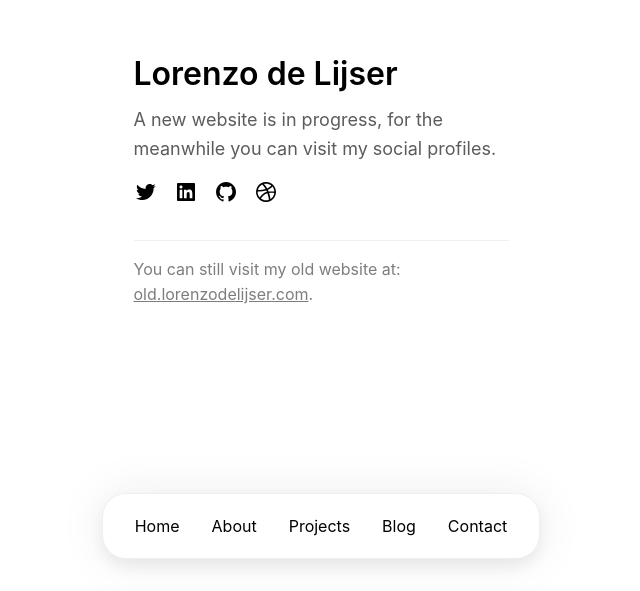
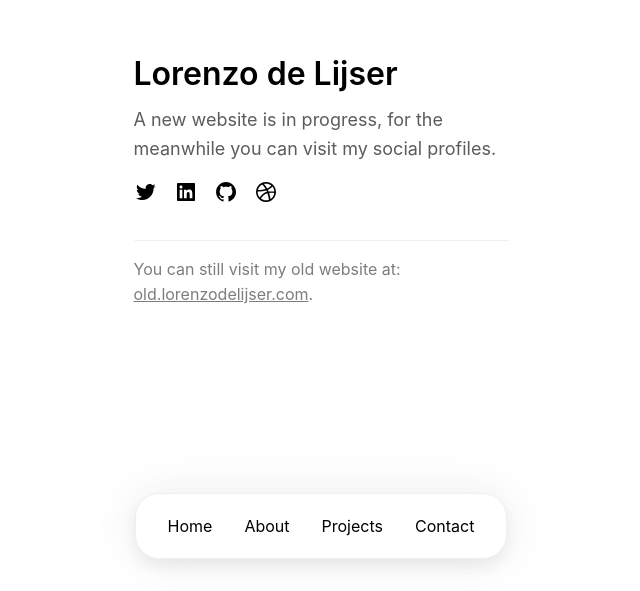
Before and after one commit to lorenzodelijser/temp-personal-website, a Next.js app: page / in a window 1280 px wide. Shown: the part 209-800 px from the top of the page, without its empty margins (319-959 px from the left). Built offline with nearby package versions, Linux system fonts and the light colour scheme.

Commit message:
Removed blog from MenuBar

```diff
--- a/pages/index.js
+++ b/pages/index.js
@@ -33,11 +33,6 @@ export default function Home() {
           </li>
           <li>
             <a href="#">
-              Blog
-            </a>
-          </li>
-          <li>
-            <a href="#">
               Contact
             </a>
           </li>
```
